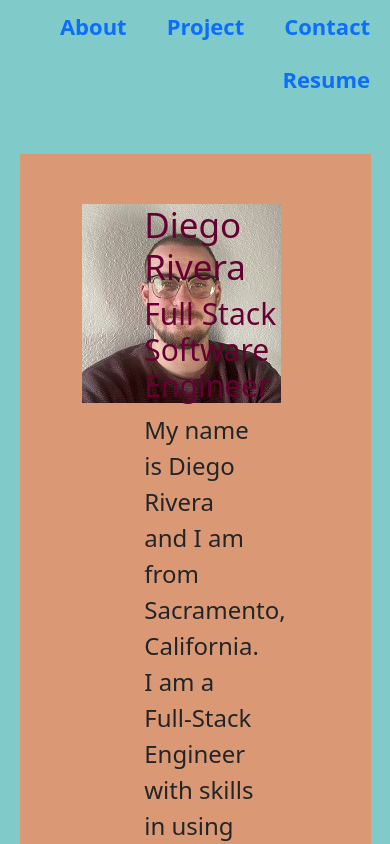
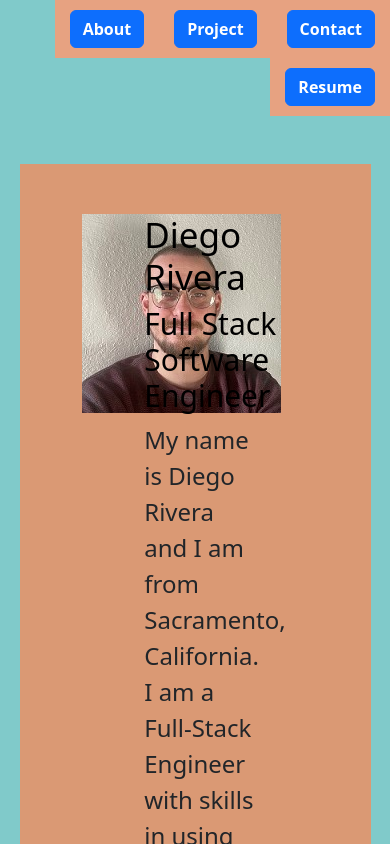
Before and after one commit to Diegorivera1110/portfolio-react, a React (Create React App) app: page / in a window 390 px wide. Shown: the top 844 px of the page. Built offline with nearby package versions, Linux system fonts and the light colour scheme.

Commit message:
fixing project styling

```diff
--- a/src/components/About/index.js
+++ b/src/components/About/index.js
@@ -9,8 +9,8 @@ function About() {
         <img src={profilePic} id="profile-picture" />
         </div>
         <div className="col-9">
-        <h3 className="name">Diego Rivera</h3>
-        <h4 className="job">Full Stack Software Engineer</h4>
+        <h2 className="name">Diego Rivera</h2>
+        <h3 className="job">Full Stack Software Engineer</h3>
         <p className="education">
           My name is Diego Rivera and I am from Sacramento, California. I am a
           Full-Stack Engineer with skills in using HTML, CSS, JavaScript,
--- a/src/components/Navigation/index.js
+++ b/src/components/Navigation/index.js
@@ -1,5 +1,6 @@
 import React from "react";
 // import { capitalizeFirstLetter } from "../../../utils/helpers";
+import Button from 'react-bootstrap/Button';
 
 function Navigation(props) {
   const pages = ["About", "Project", "Contact", "Resume"];
@@ -8,12 +9,13 @@ function Navigation(props) {
     <ul className="nav">
       {pages.map((page) => (
         <li className="" key={page}>
+          <Button className="navButton">
           <a
             href={"#" + page.toLowerCase()}
             onClick={() => props.pageHandler(page)}
           >
             {page}
-          </a>
+          </a></Button>
         </li>
       ))}
     </ul>
--- a/src/components/Project/index.js
+++ b/src/components/Project/index.js
@@ -1,13 +1,14 @@
 import React from "react";
 import projects from "../../projects.json";
 import "bootstrap/dist/css/bootstrap.min.css";
+import Card from 'react-bootstrap/Card';
 
 
 function ProjectModel(props) {
   return (
-    <div className="card">
+    <Card style={{ width: '27rem' }}>
       <div className="img-container">
-        <a target="_blank" href={props.github} ><img alt={props.name} src={props.image} /></a>
+        <a target="_blank" href={props.github} ><Card.Img alt={props.name} src={props.image} /></a>
       </div>
       <div className="content">
         <ul>
@@ -28,7 +29,7 @@ function ProjectModel(props) {
             </li>
         </ul>
       </div>
-    </div>
+    </Card>
   );
 }
 
--- a/src/index.css
+++ b/src/index.css
@@ -3,6 +3,25 @@ html,
 body {
   min-height: 100%;
 }
+
+.navButton {
+  border-radius: 20%;
+
+}
+
+.nav li {
+  padding: 10px 15px;
+  background-color: #f79c76dc;
+
+}
+
+.nav li a {
+  text-decoration: none;
+  font-weight: 600;
+  color: white;
+  border-radius: 45%;
+}
+
 
 #main {
   background-color: #40afafa9;
@@ -44,19 +63,6 @@ padding: 50px;
 #about-container, #image-container, .education-container {
   margin: 0px 10px;
 } */
-
-
-.nav li {
-  padding: 10px 20px;
-
-}
-
-.nav li a {
-  text-decoration: none;
-  font-weight: 600;
-}
-
-
 
 
 .card {
@@ -105,7 +111,7 @@ padding: 50px;
   padding-top: 50px;
   height: 100%;
   display: flex;
-  flex-flow: row;
+  /* flex-flow: row; */
   padding: 20px;
   justify-content: space-around;
   align-content: flex-start;
@@ -222,17 +228,18 @@ padding: 50px;
   .image {
     width: 200%;
     height: 100%;
+    padding: 15px 15px;
   }
 
   .name {
     font-size: 35px;
-    color: #660033;
+    color: black;
     letter-spacing: normal;
   }
 
   .job {
     font-size: 30px;
-    color: #660033;
+    color: black;
   }
 
   .nav {
```
